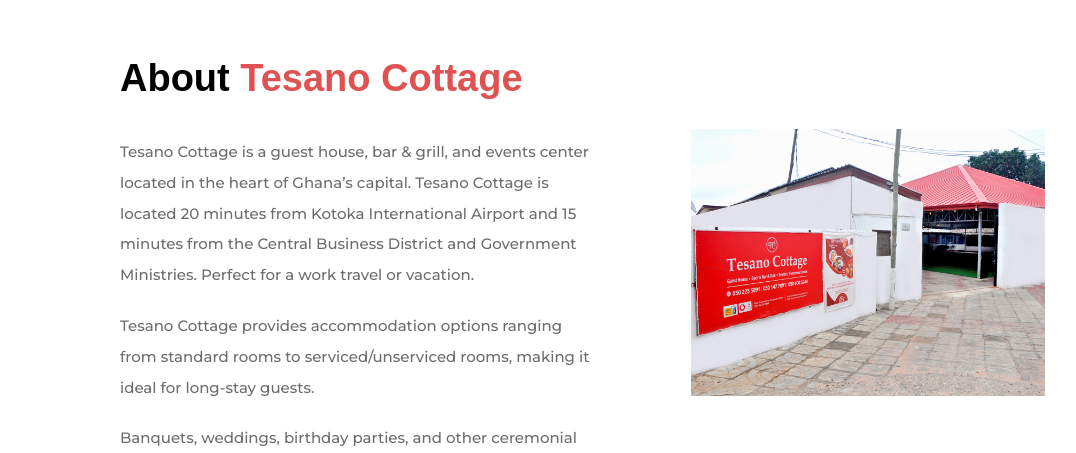
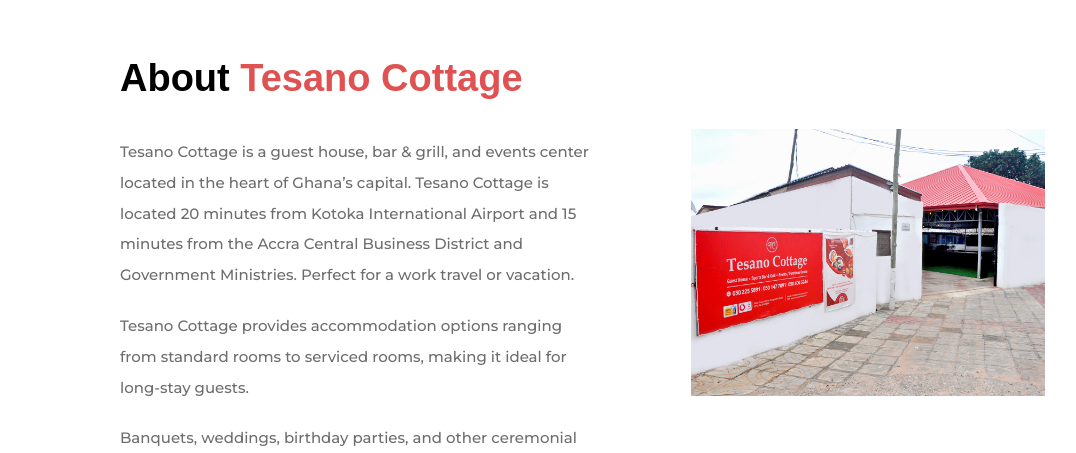
Before and after one commit to nettey-senpai/tesanocottage-website, a React (Vite) app: page / in a window 1280 px wide. Shown: the part 980-1433 px from the top of the page, without its empty margins (28-1104 px from the left). Built offline with nearby package versions, Linux system fonts and the light colour scheme; a web font is replaced by a local one.

Commit message:
update sections info

```diff
--- a/src/constants/index.js
+++ b/src/constants/index.js
@@ -125,7 +125,7 @@ export const footerLinks = [
         icon: phone,
       },
       {
-        name: "10 West Tesano Drive (Off Cliff Street)Accra, Ghana. Digital Address : GA-255-5896",
+        name: "West Tesano Drive/Dzagblekai St Accra, Ghana. Digital Address : GA-255-5896",
         icon: location,
       },
     ],
--- a/src/sections/AboutTC.jsx
+++ b/src/sections/AboutTC.jsx
@@ -15,13 +15,13 @@ const AboutTC = () => (
       <p className={`${styles.paragraph} max-w-[570px] mt-5`}>
         Tesano Cottage is a guest house, bar & grill, and events center located
         in the heart of Ghana’s capital. Tesano Cottage is located 20 minutes
-        from Kotoka International Airport and 15 minutes from the Central
+        from Kotoka International Airport and 15 minutes from the Accra Central
         Business District and Government Ministries. Perfect for a work travel
         or vacation.
       </p>
       <p className={`${styles.paragraph} max-w-[570px] mt-5`}>
         Tesano Cottage provides accommodation options ranging from standard
-        rooms to serviced/unserviced rooms, making it ideal for long-stay
+        rooms to serviced rooms, making it ideal for long-stay
         guests.
       </p>
       <p className={`${styles.paragraph} max-w-[570px] mt-5`}>
--- a/src/sections/EventSection.jsx
+++ b/src/sections/EventSection.jsx
@@ -12,7 +12,7 @@ const EventSection = () => (
 
     <div className={`${layout.section} md:px-2 sm:px-[100px] px-6`}>
       {/* Left side */}
-      <div className={`${layout.sectionImg} md:pb-0 pb-[160px]`}>
+      <div className={`${layout.sectionImg} md:pb-0 pb-[80px]`}>
         <img
           src={dome3}
           alt="image"
```
